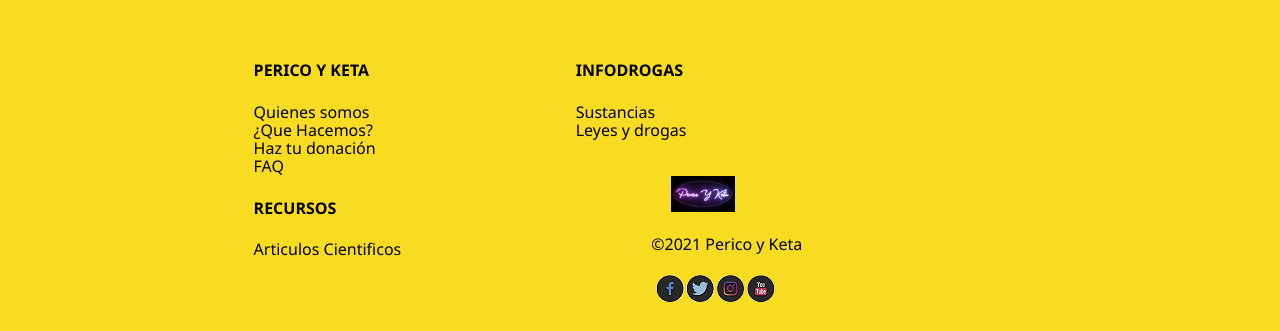
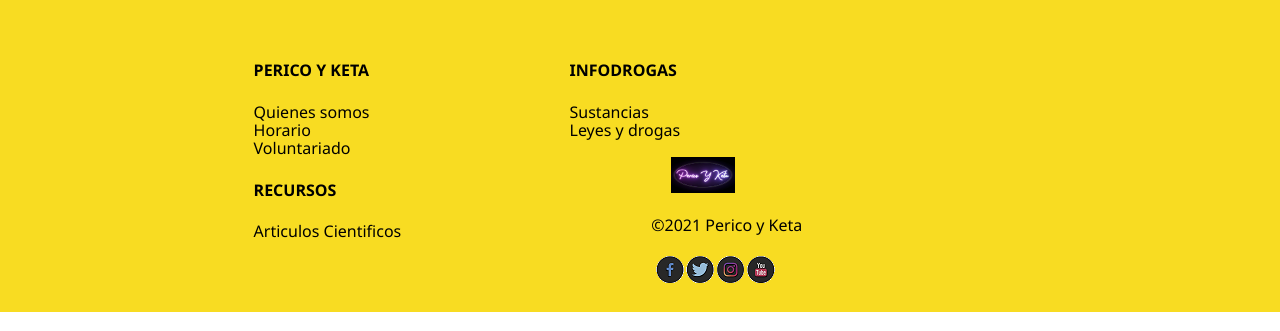
Before and after one commit to joana-renteria/dorjas, a plain HTML site: page articulos/cultura.html in a window 1280 px wide. Shown: the part 2984-3315 px from the top of the page. Drawn offline with Linux system fonts and the light colour scheme.

Commit message:
quienes somos

```diff
--- a/articulos/cultura.html
+++ b/articulos/cultura.html
@@ -167,10 +167,9 @@
 			<div>
 				<h4>PERICO Y KETA</h4>
 				<ul>
-					<li>Quienes somos</li>
-					<li>¿Que Hacemos?</li>
-					<li>Haz tu donación</li>
-					<li>FAQ</li>
+					<li><a href="articulos/QuienesSomos.html">Quienes somos</a></li>
+					<li><a href="articulos/QuienesSomos.html#efectos">Horario</a></li>
+					<li><a href="articulos/QuienesSomos.html#duracion">Voluntariado</a></li>
 				</ul>
 			</div>
 			<div>
```
